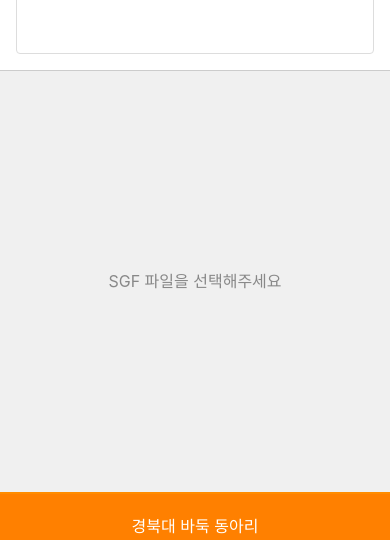
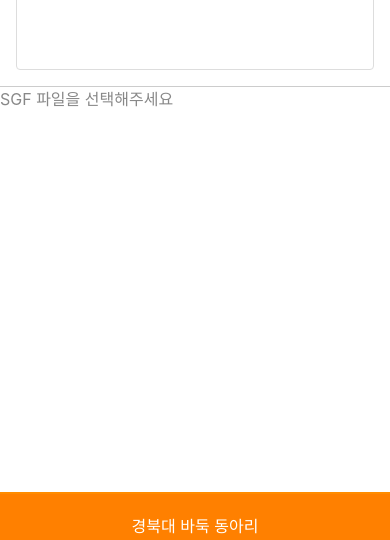
Before and after one commit to sstatement/baduk-web, a React (Create React App) app: page /SGFfileviewer in a window 390 px wide. Shown: the part 752-1292 px from the top of the page. Built offline with nearby package versions, Linux system fonts and the light colour scheme; no server answers; the HTML template or start-up script is replaced by a standard one.

Commit message:
모바일 정석 공부 수정

```diff
--- /dev/null
+++ b/src/components/BadukBoard/BoardCanvas.css
@@ -0,0 +1,12 @@
+.baduk-canvas {
+  width: 100%;
+  height: 100%;
+  max-width: 100%;
+  max-height: 100%;
+  display: block;
+  border: 4px solid #333;
+  border-radius: 8px;
+  box-shadow: 0 4px 10px rgba(0, 0, 0, 0.3);
+  box-sizing: border-box;
+  background-color: #deb887;
+}
--- a/src/components/BadukBoard/BoardCanvas.jsx
+++ b/src/components/BadukBoard/BoardCanvas.jsx
@@ -1,6 +1,6 @@
 import React, { useEffect, useRef } from 'react';
 import { getPathToRoot } from './utils/sgfUtils';
-
+import './BoardCanvas.css'
 const boardSize = 19;
 const boardPixelSize = 620;
 const padding = 20;
@@ -184,7 +184,7 @@ export default function BoardCanvas({ node }) {
       ref={canvasRef}
       width={boardPixelSize}
       height={boardPixelSize}
-      className="border-4 border-gray-800 rounded-lg shadow-lg"
+      className="baduk-canvas"
     />
   );
 }
--- a/src/components/BadukBoard/SGFFileViewer.css
+++ b/src/components/BadukBoard/SGFFileViewer.css
@@ -12,14 +12,13 @@
 }
 
 .left-pane {
-  background-color: #f0f0f0;
-  padding: 16px;
-  border-right: 1px solid #ccc;
+  padding: 0;
+  align-items: stretch;
+  justify-content: stretch;
   display: flex;
   flex-direction: column;
-  align-items: center;
-  justify-content: center;
 }
+
 
 .right-pane {
   padding: 16px;
```
